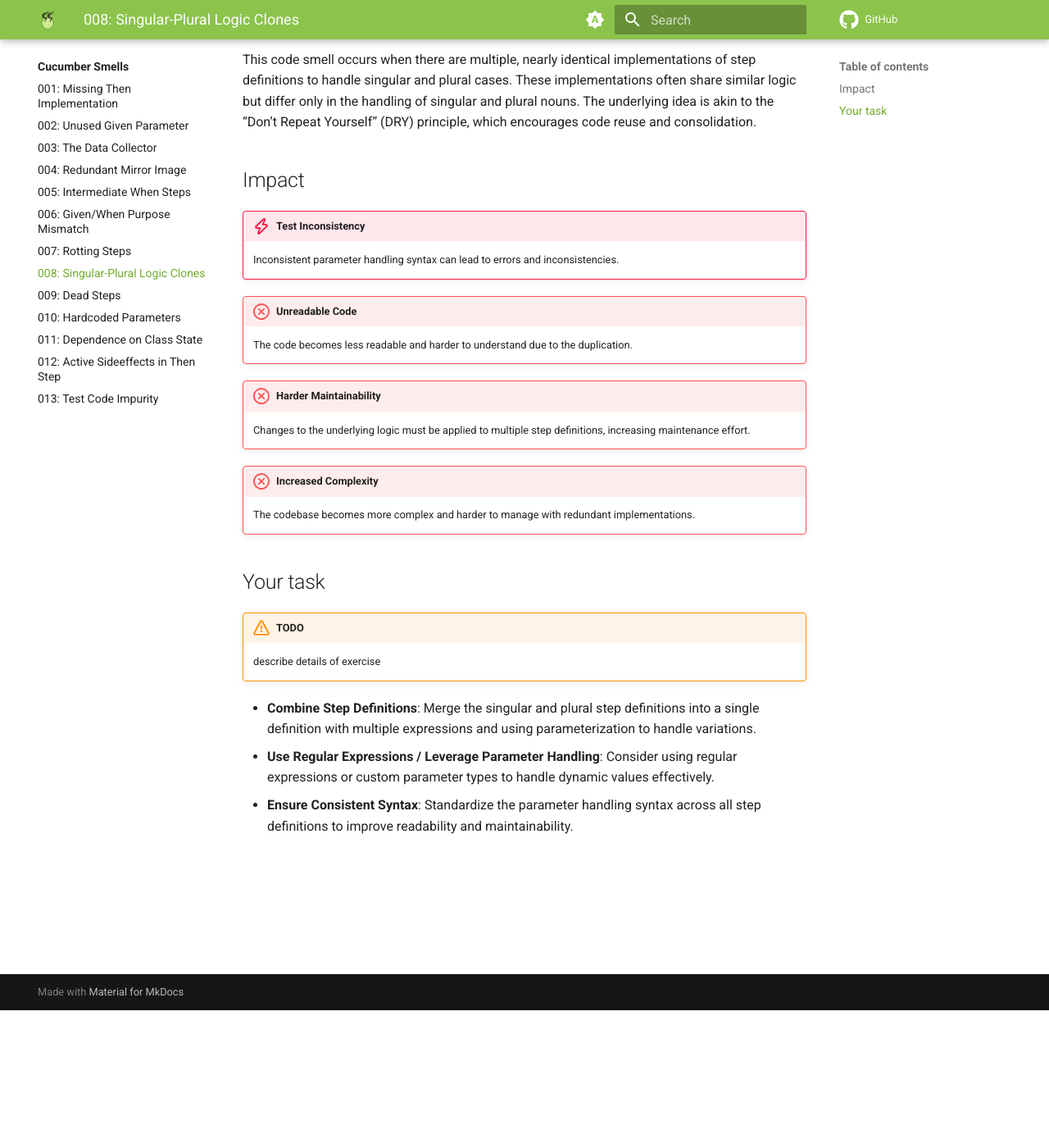
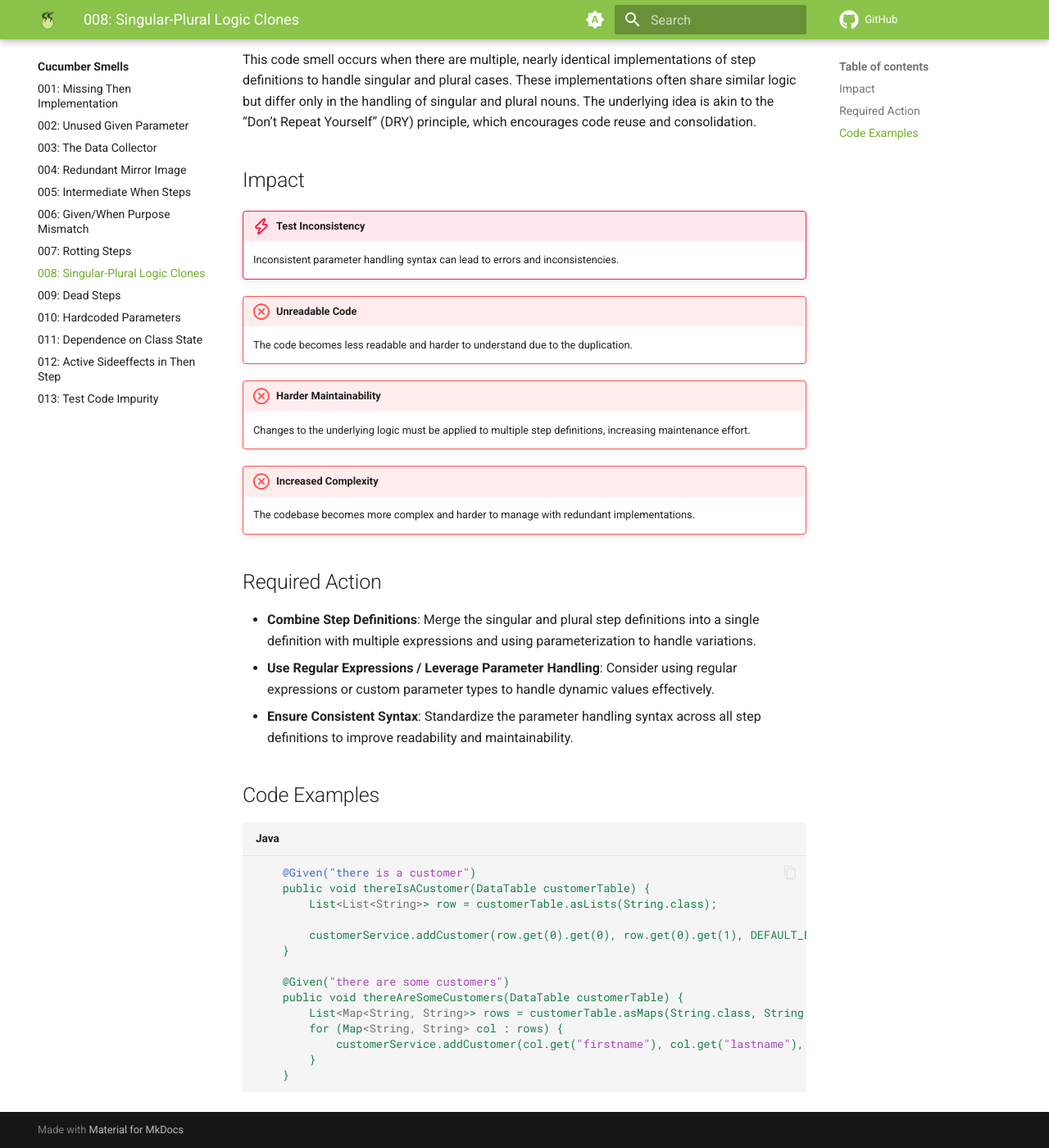
Before and after one commit to Cucumber-Diseases/cucumber-diseases.github.io, an MkDocs documentation site: the page built from docs/smells/008-singular-plural-logic-clones.md, in a window 1280 px wide and 1400 px high, scrolled down 168 px. Shown: the whole window at 82% size. Built offline with MkDocs 1.6.1 and Material for MkDocs 9.7.7, drawn with Linux system fonts in a browser that asks for light colours.

Commit message:
Update 008-singular-plural-logic-clones.md

````diff
--- a/docs/smells/008-singular-plural-logic-clones.md
+++ b/docs/smells/008-singular-plural-logic-clones.md
@@ -17,11 +17,28 @@ This code smell occurs when there are multiple, nearly identical implementations
     The codebase becomes more complex and harder to manage with redundant implementations.
 
 
-## Your task
-
-!!! Warning "TODO"
-    describe details of exercise
-
+## Required Action
 * **Combine Step Definitions**: Merge the singular and plural step definitions into a single definition with multiple expressions and using parameterization to handle variations.
 * **Use Regular Expressions / Leverage Parameter Handling**: Consider using regular expressions or custom parameter types to handle dynamic values effectively.
 * **Ensure Consistent Syntax**: Standardize the parameter handling syntax across all step definitions to improve readability and maintainability.
+
+
+
+## Code Examples
+
+```gherkin title="Java"
+    @Given("there is a customer")
+    public void thereIsACustomer(DataTable customerTable) {
+        List<List<String>> row = customerTable.asLists(String.class);
+
+        customerService.addCustomer(row.get(0).get(0), row.get(0).get(1), DEFAULT_BIRTHDAY);
+    }
+
+    @Given("there are some customers")
+    public void thereAreSomeCustomers(DataTable customerTable) {
+        List<Map<String, String>> rows = customerTable.asMaps(String.class, String.class);
+        for (Map<String, String> col : rows) {
+            customerService.addCustomer(col.get("firstname"), col.get("lastname"), DEFAULT_BIRTHDAY);
+        }
+    }
+```
````
